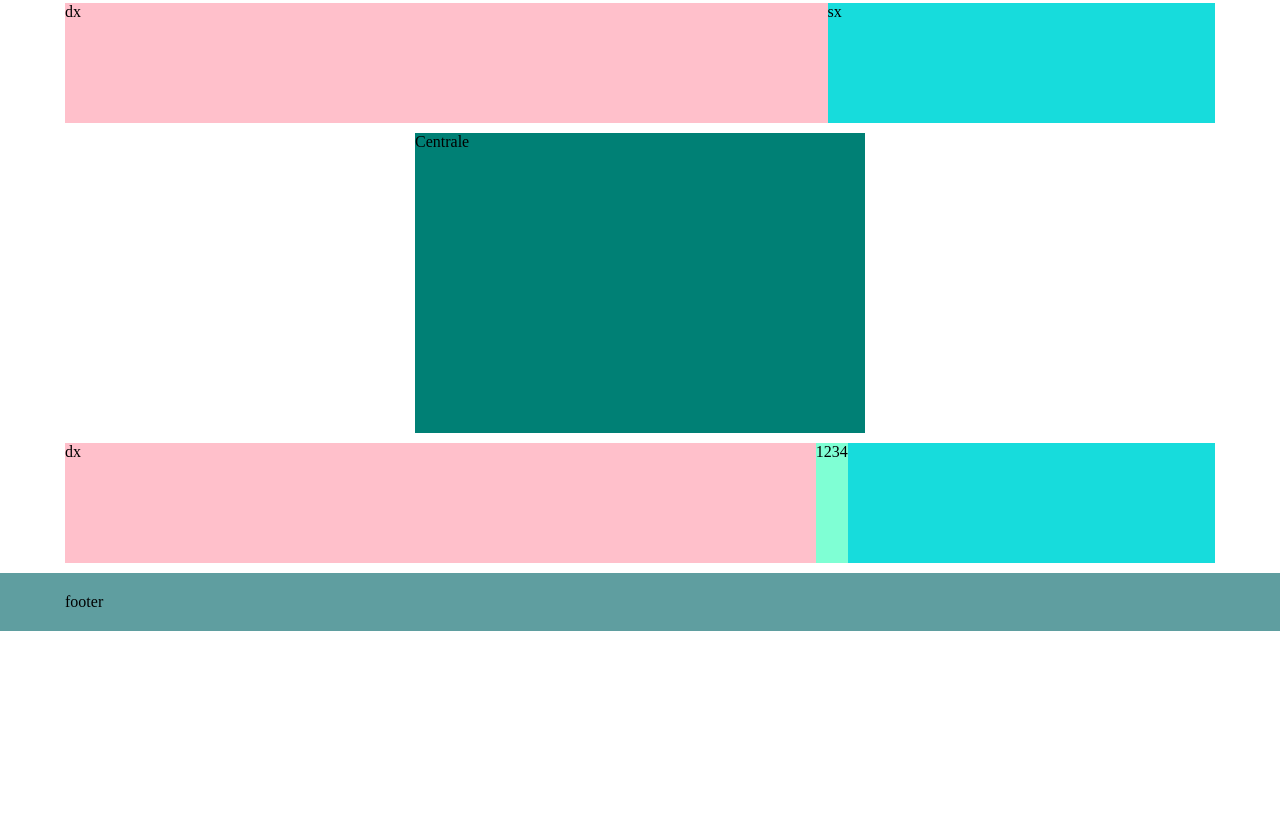
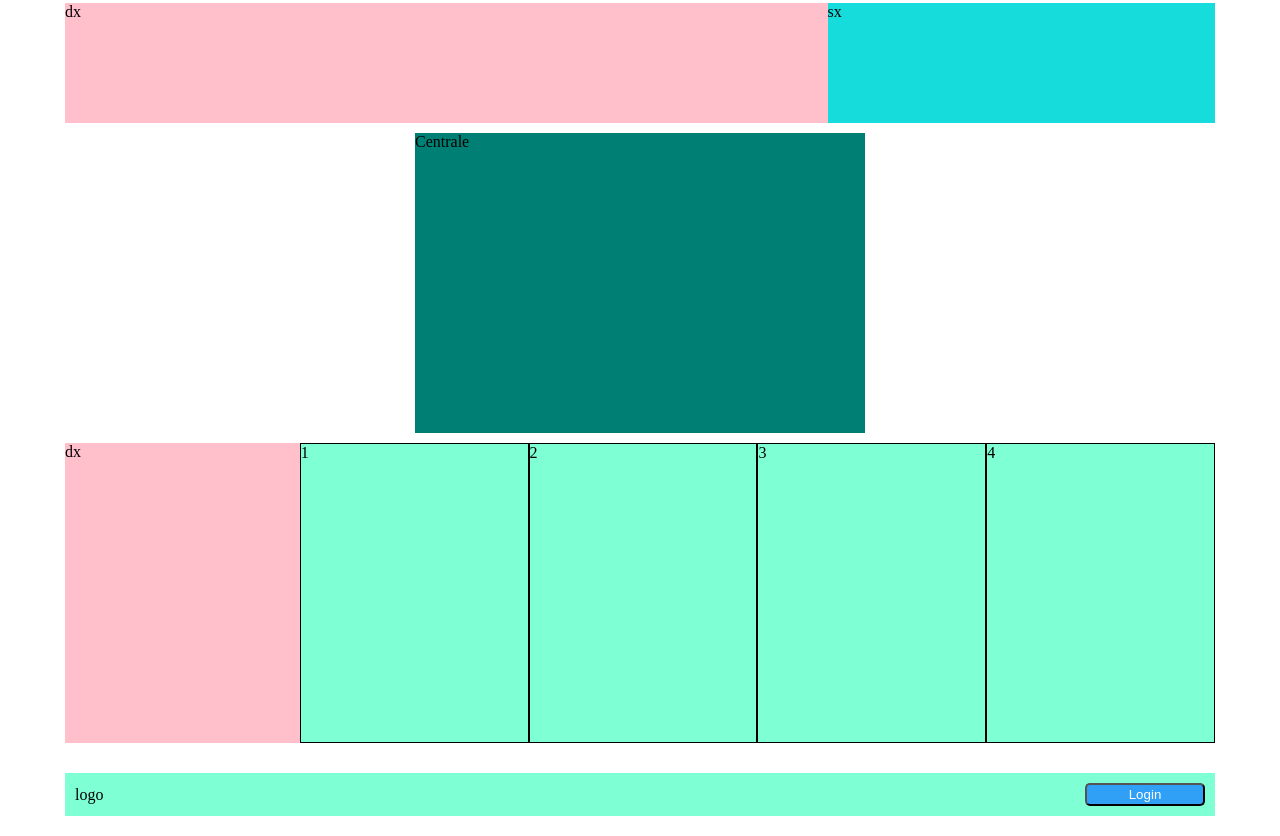
Before and after one commit to stecarraa/htmlcss-struttura-discord, a plain HTML site: page index.html in a window 1280 px wide. Shown: the part 560-1396 px from the top of the page. Before the commit the page ends 1191 px from the top, so only its background shows below. Drawn offline with Linux system fonts and the light colour scheme.

Commit message:
fine mancano sfondi

```diff
--- a/index.html
+++ b/index.html
@@ -52,8 +52,8 @@
 
 <!-- sesta sezione -->
 <div class="flex-item">
-    <div class="dx">dx</div>
-    <div class="sx">
+    <div class="dx2">dx</div>
+    <div class="sx2">
         <div class="flex-multi">
             <div class="small">1</div>
             <div class="small">2</div>
@@ -64,7 +64,10 @@
 </div>
 
     <footer>
-        <div class="flex-item footer-content">footer</div>
+        <div class="flex-item footer-content">
+            <div>logo</div>
+            <div ><button class="button">Login</button></div>
+        </div>
     </footer>
 </body>
 
--- a/style.css
+++ b/style.css
@@ -49,6 +49,7 @@ header{
 
 .flex-multi{
     display: flex;
+    flex-grow: 4;
 }
 
 .head-content{
@@ -86,13 +87,34 @@ header{
 
 .small{
     background-color: aquamarine;
-    height: 120px;
-    max-width: calc(100% - 1/4);
+    height: 300px;
+    width: 25%;
+    border: solid 1px;
+}
+
+.sx2{
+    background-color: rgb(23, 220, 220);
+    height: 300px;
+    flex-grow: 4;
+}
+.dx2{
+    background-color: pink;
+    height: 300px;
+    flex-grow: 1;
 }
 
 footer{
     padding: 10px;
-    background-color:cadetblue;
+    border-top: #fff;
+
+}
+
+
+.footer-content{
+    padding: 10px;
+    width: 1150px;
+    text-align: center;
+    background-color: aquamarine;
 }
 
 
```
